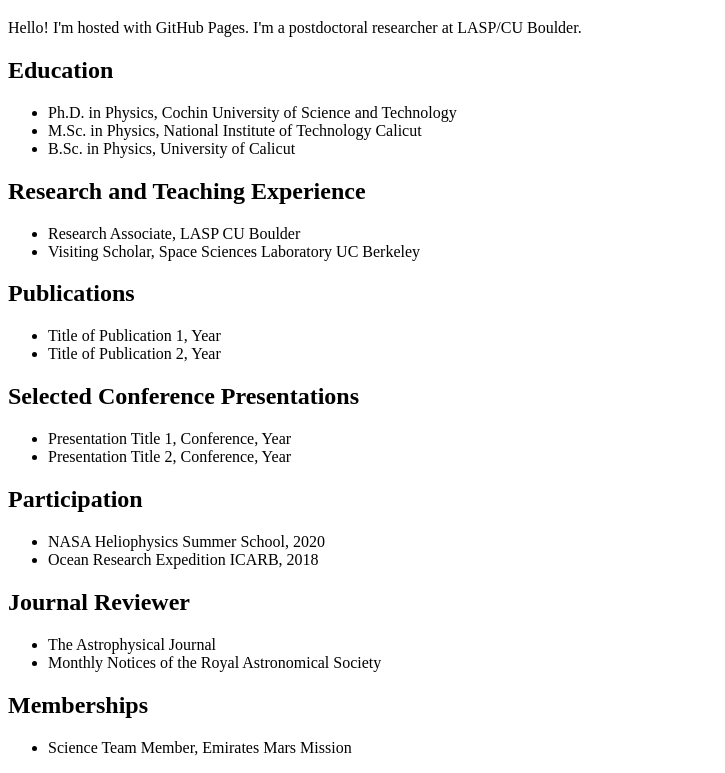
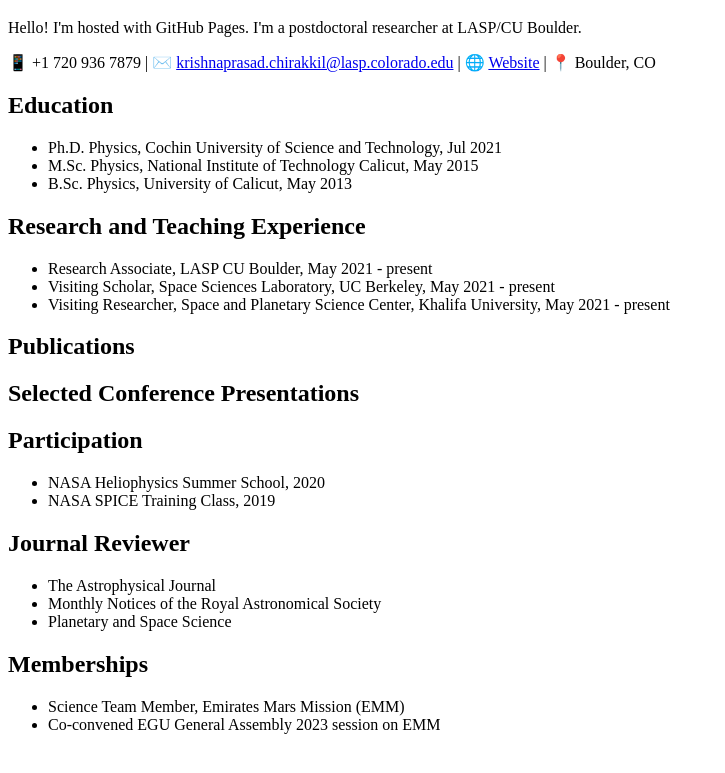
Before and after one commit to kpchirakkil/kpchirakkil.github.io, a plain HTML site: page index.html in a window 1280 px wide. Shown: the part 61-834 px from the top of the page, without its empty margins (0-725 px from the left). After the commit the page ends 811 px from the top, so only its background shows below. Drawn offline with Linux system fonts and the light colour scheme.

Commit message:
Update index.html

```diff
--- a/index.html
+++ b/index.html
@@ -8,13 +8,16 @@
 <h1>Krishnaprasad Chirakkil (he/him/his)</h1>
 <p>Hello! I'm hosted with GitHub Pages. I'm a postdoctoral researcher at LASP/CU Boulder.</p>
 
+<!-- Contact Information -->
+<p>📱 +1 720 936 7879 | ✉️ <a href="mailto:krishnaprasad.chirakkil@lasp.colorado.edu">krishnaprasad.chirakkil@lasp.colorado.edu</a> | 🌐 <a href="https://lasp.colorado.edu/people/krishnaprasad-chirakkil/">Website</a> | 📍 Boulder, CO</p>
+
 <!-- Education Section -->
 <section>
   <h2>Education</h2>
   <ul>
-    <li>Ph.D. in Physics, Cochin University of Science and Technology</li>
-    <li>M.Sc. in Physics, National Institute of Technology Calicut</li>
-    <li>B.Sc. in Physics, University of Calicut</li>
+    <li>Ph.D. Physics, Cochin University of Science and Technology, Jul 2021</li>
+    <li>M.Sc. Physics, National Institute of Technology Calicut, May 2015</li>
+    <li>B.Sc. Physics, University of Calicut, May 2013</li>
   </ul>
 </section>
 
@@ -22,9 +25,10 @@
 <section>
   <h2>Research and Teaching Experience</h2>
   <ul>
-    <li>Research Associate, LASP CU Boulder</li>
-    <li>Visiting Scholar, Space Sciences Laboratory UC Berkeley</li>
-    <!-- Add other positions here -->
+    <li>Research Associate, LASP CU Boulder, May 2021 - present</li>
+    <li>Visiting Scholar, Space Sciences Laboratory, UC Berkeley, May 2021 - present</li>
+    <li>Visiting Researcher, Space and Planetary Science Center, Khalifa University, May 2021 - present</li>
+    <!-- Other experiences -->
   </ul>
 </section>
 
@@ -32,9 +36,7 @@
 <section>
   <h2>Publications</h2>
   <ul>
-    <li>Title of Publication 1, Year</li>
-    <li>Title of Publication 2, Year</li>
-    <!-- Add other publications here -->
+    <!-- List of publications -->
   </ul>
 </section>
 
@@ -42,9 +44,7 @@
 <section>
   <h2>Selected Conference Presentations</h2>
   <ul>
-    <li>Presentation Title 1, Conference, Year</li>
-    <li>Presentation Title 2, Conference, Year</li>
-    <!-- Add other presentations here -->
+    <!-- List of presentations -->
   </ul>
 </section>
 
@@ -53,8 +53,8 @@
   <h2>Participation</h2>
   <ul>
     <li>NASA Heliophysics Summer School, 2020</li>
-    <li>Ocean Research Expedition ICARB, 2018</li>
-    <!-- Add other participations here -->
+    <li>NASA SPICE Training Class, 2019</li>
+    <!-- Other participations -->
   </ul>
 </section>
 
@@ -64,7 +64,7 @@
   <ul>
     <li>The Astrophysical Journal</li>
     <li>Monthly Notices of the Royal Astronomical Society</li>
-    <!-- Add other journals here -->
+    <li>Planetary and Space Science</li>
   </ul>
 </section>
 
@@ -72,8 +72,8 @@
 <section>
   <h2>Memberships</h2>
   <ul>
-    <li>Science Team Member, Emirates Mars Mission</li>
-    <!-- Add other memberships here -->
+    <li>Science Team Member, Emirates Mars Mission (EMM)</li>
+    <li>Co-convened EGU General Assembly 2023 session on EMM</li>
   </ul>
 </section>
 
```
